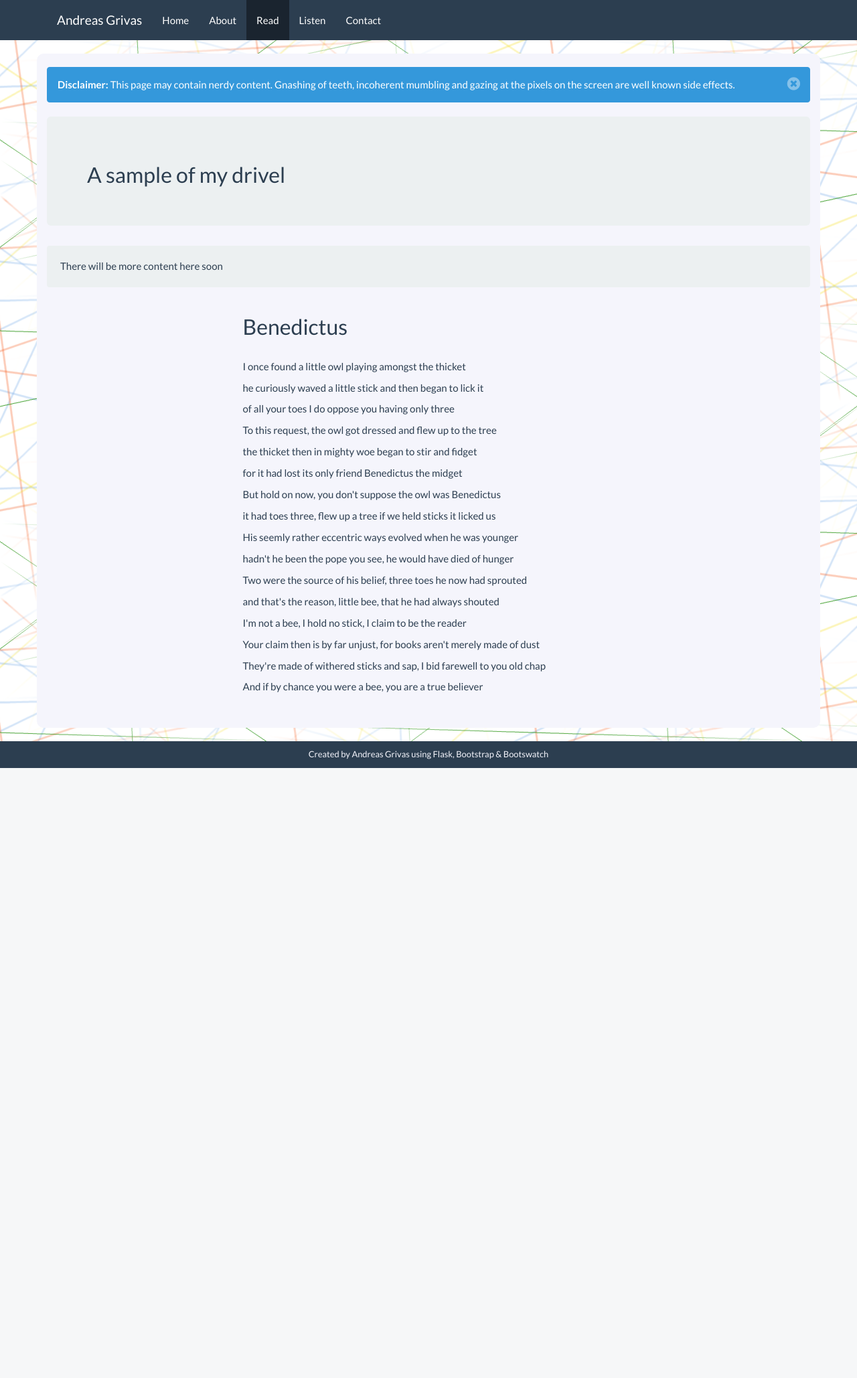
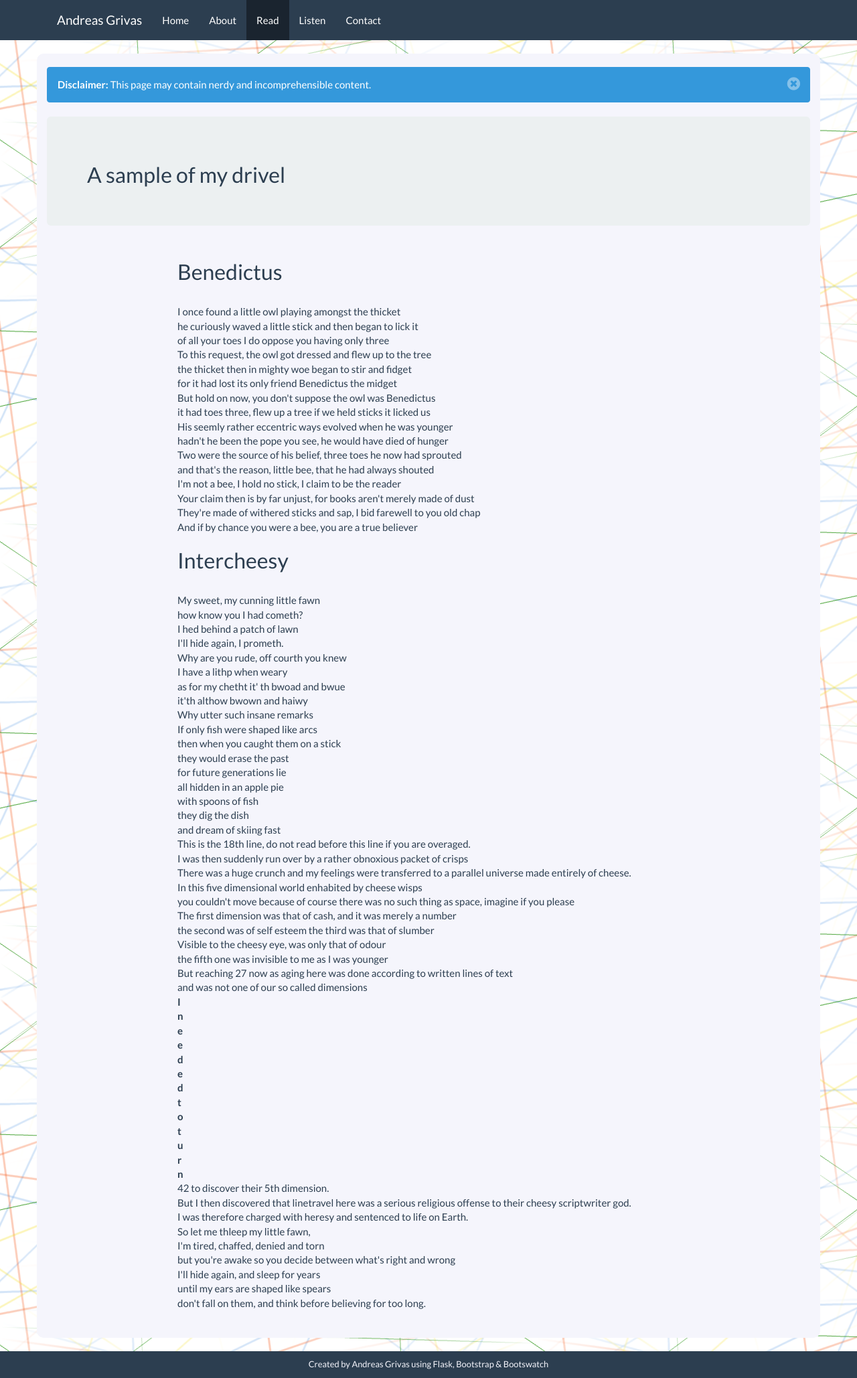
Before and after one commit to andreasgrv/website, a Flask app: page /read in a window 1280 px wide. Shown: the whole page at 67% size. Before the commit the page ends 1147 px from the top, so only its background shows below. Run offline with Flask 2, Linux system fonts and the light colour scheme; some libraries are stand-ins or nearby versions.

Commit message:
added intercheesy

```diff
--- a/templates/listen.html
+++ b/templates/listen.html
@@ -21,7 +21,7 @@
 {% block content %}
 		<div class="container main">
 			<div class="jumbotron">
-				<h2>Some of my looney Tunes</h2>
+				<h2>Some of my looney tunes</h2>
 				<p>In my spare time I like to play the guitar (electic - acoustic - bass) and make up tunes. The quality of the recordings
 				isn't great at the moment, they were all done at home</p>
 			</div>
@@ -43,7 +43,6 @@
 								</audio>
 							</td>
 						</tr>
-                        <!---
 						<tr>
 							<td>2</td>
 							<td>Denied</td>
@@ -54,7 +53,6 @@
 								</audio>
 							</td>
 						</tr>
-                        --->
 					</tbody>
 
 				</table>
--- a/templates/read.html
+++ b/templates/read.html
@@ -22,43 +22,100 @@
 		<div class="container main">
 			<div class="alert alert-dismissable alert-info">
 				<button type="button" class="close" data-dismiss="alert"><i class="fa fa-times-circle"></i></button>
-				<strong>Disclaimer:</strong> This page may contain nerdy content. Gnashing of teeth, incoherent mumbling
-				and gazing at the pixels on the screen are well known side effects.
+				<strong>Disclaimer:</strong> This page may contain nerdy and incomprehensible content.
 			</div>
 			<div class="jumbotron">
 				<h2>A sample of my drivel</h2>
 			</div>
-			<div class="well">
-				There will be more content here soon<br>
-			</div>
 			<div class="bs-docs-section">
 				<div class="row">
-					<div class="col-lg-3">
+					<div class="col-lg-2">
 					</div>
-					<div class="col-lg-6">
+					<div class="col-lg-8">
 						<div class="bs-component">
                             <h2>Benedictus</h2><br>
-							<p> I once found a little owl playing amongst the thicket</p>
-							<p>he curiously waved a little stick and then began to lick it</p>
-							<p>of all your toes I do oppose you having only three</p>
-							<p>To this request, the owl got dressed and flew up to the tree</p>
-							<p>the thicket then in mighty woe began to stir and fidget </p>
-							<p>for it had lost its only friend Benedictus the midget</p>
-							<p>But hold on now, you don't suppose the owl was Benedictus </p>
-							<p>it had toes three, flew up a tree if we held sticks it licked us </p>
-							<p>His seemly rather eccentric ways evolved when he was younger </p>
-							<p>hadn't he been the pope you see, he would have died of hunger </p>
-							<p>Two were the source of his belief, three toes he now had sprouted </p>
-							<p>and that's the reason, little bee, that he had always shouted </p>
-							<p>I'm not a bee, I hold no stick, I claim to be the reader </p>
-							<p>Your claim then is by far unjust, for books aren't merely made of dust </p>
-							<p>They're made of withered sticks and sap, I bid farewell to you old chap  </p>
-							<p>And if by chance you were a bee, you are a true believer </p>
+                            I once found a little owl playing amongst the thicket<br>
+                            he curiously waved a little stick and then began to lick it<br>
+                            of all your toes I do oppose you having only three<br>
+                            To this request, the owl got dressed and flew up to the tree<br>
+                            the thicket then in mighty woe began to stir and fidget<br>
+                            for it had lost its only friend Benedictus the midget<br>
+                            But hold on now, you don't suppose the owl was Benedictus<br>
+                            it had toes three, flew up a tree if we held sticks it licked us<br>
+                            His seemly rather eccentric ways evolved when he was younger<br>
+                            hadn't he been the pope you see, he would have died of hunger<br>
+                            Two were the source of his belief, three toes he now had sprouted<br>
+                            and that's the reason, little bee, that he had always shouted<br>
+                            I'm not a bee, I hold no stick, I claim to be the reader<br>
+                            Your claim then is by far unjust, for books aren't merely made of dust<br>
+                            They're made of withered sticks and sap, I bid farewell to you old chap<br>
+                            And if by chance you were a bee, you are a true believer<br>
 						</div>
 					</div>
-					<div class="col-lg-3">
+					<div class="col-lg-2">
 					</div>
 				</div>
+				<div class="row">
+					<div class="col-lg-2">
+					</div>
+					<div class="col-lg-8">
+						<div class="bs-component">
+                            <h2>Intercheesy</h2><br>
+                            My sweet, my cunning little fawn<br>
+                            how know you I had cometh?<br>
+                            I hed behind a patch of lawn<br>
+                            I'll hide again, I prometh.<br>
+                            Why are you rude, off courth you knew<br>
+                            I have a lithp when weary<br>
+                            as for my chetht it' th bwoad and bwue<br>
+                            it'th althow bwown and haiwy<br>
+                            Why utter such insane remarks<br>
+                            If only fish were shaped like arcs<br>
+                            then when you caught them on a stick<br>
+                            they would erase the past<br>
+                            for future generations lie<br>
+                            all hidden in an apple pie<br>
+                            with spoons of fish<br>
+                            they dig the dish<br>
+                            and dream of skiing fast<br>
+                            This is the 18th line, do not read before this line if you are overaged.<br>
+                            I was then suddenly run over by a rather obnoxious packet of crisps<br>
+                            There was a huge crunch and my feelings were transferred to a parallel universe made entirely of cheese.<br>
+                            In this five dimensional world enhabited by cheese wisps<br>
+                            you couldn't move because of course there was no such thing as space, imagine if you please<br>
+                            The first dimension was that of cash, and it was merely a number<br>
+                            the second was of self esteem the third was that of slumber<br>
+                            Visible to the cheesy eye, was only that of odour<br>
+                            the fifth one was invisible to me as I was younger<br>
+                            But reaching 27 now as aging here was done according to written lines of text<br>
+                            and was not one of our so called dimensions<br>
+                            <b>I</b><br>
+                            <b>n</b><br>
+                            <b>e</b><br>
+                            <b>e</b><br>
+                            <b>d</b><br>
+                            <b>e</b><br>
+                            <b>d</b><br>
+                            <b>t</b><br>
+                            <b>o</b><br>
+                            <b>t</b><br>
+                            <b>u</b><br>
+                            <b>r</b><br>
+                            <b>n</b><br>
+                            42 to discover their 5th dimension.<br>
+                            But I then discovered that linetravel here was a serious religious offense to their cheesy scriptwriter god.<br>
+                            I was therefore charged with heresy and sentenced to life on Earth. <br>
+                            So let me thleep my little fawn,<br>
+                            I'm tired, chaffed, denied and torn<br>
+                            but you're awake so you decide between what's right and wrong<br>
+                            I'll hide again, and sleep for years<br>
+                            until my ears are shaped like spears<br>
+                            don't fall on them, and think before believing for too long.<br>
+					</div>
+					<div class="col-lg-2">
+					</div>
+                </div>
+                </div>
 			</div>
 		</div><!-- /.container -->
 		{{super()}}
```
Also changed, not shown: 1 other file.
